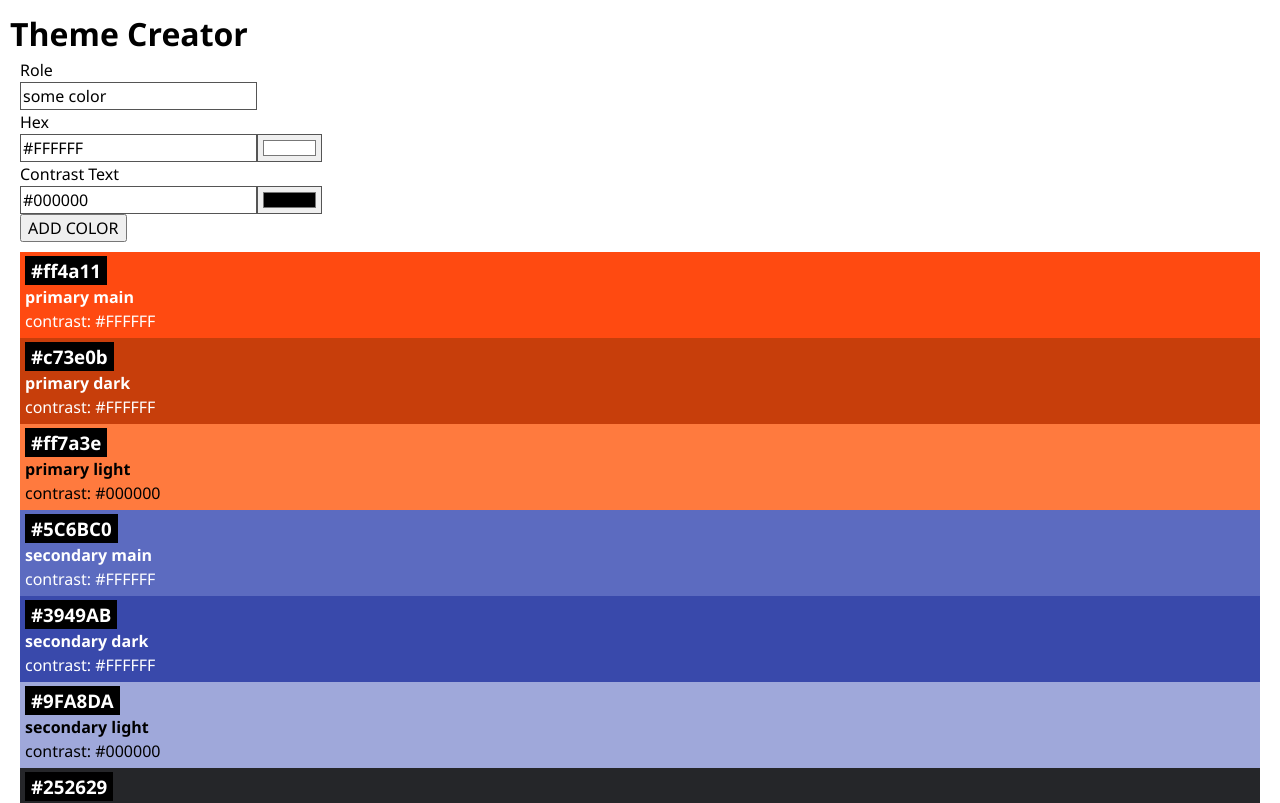
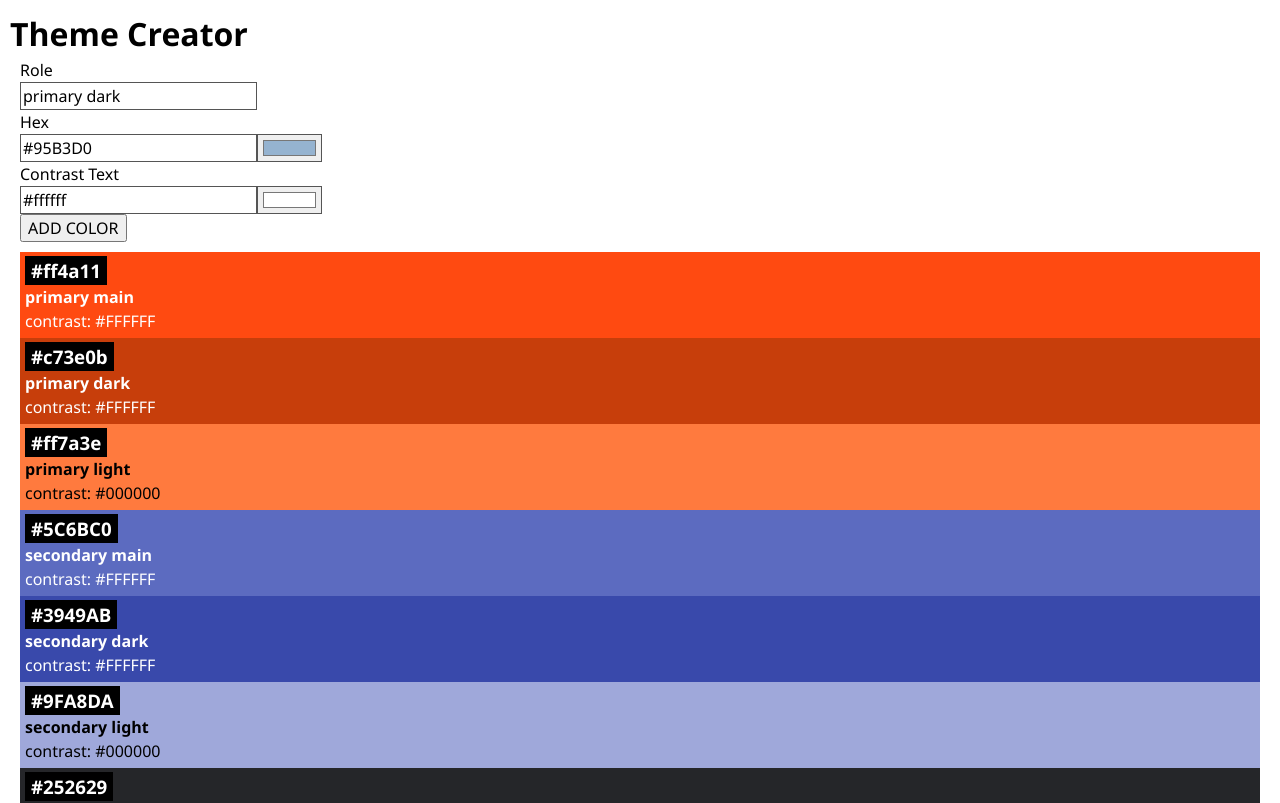
Before and after one commit to isabeen/web-react-recap-project, a React (Vite) app: page / in a window 1280 px wide. Shown: the top 803 px of the page. Built offline with nearby package versions, Linux system fonts and the light colour scheme.

Commit message:
complete task add color to theme

```diff
--- a/package.json
+++ b/package.json
@@ -15,7 +15,9 @@
     "dotenv": "^16.4.5",
     "react": "^18.2.0",
     "react-color-palette": "^7.1.1",
-    "react-dom": "^18.2.0"
+    "react-dom": "^18.2.0",
+    "uid": "^2.0.2",
+    "use-local-storage-state": "^19.2.0"
   },
   "devDependencies": {
     "@types/react": "^18.2.66",
--- a/src/App.jsx
+++ b/src/App.jsx
@@ -2,14 +2,22 @@ import { initialColors } from "./lib/colors";
 import Color from "./Components/Color/Color";
 import ColorForm from "./Components/Color/ColorForm";
 import "./App.css";
+import { uid } from "uid";
+import { useState } from "react";
 
 function App() {
+  const [colorCard, setColorCard] = useState(initialColors);
+
+  const handleAddColor = (newColor) => {
+    setColorCard([{ id: uid(), ...newColor }, ...colorCard]);
+  };
+
   return (
     <>
       <h1>Theme Creator</h1>
-      <ColorForm />
+      <ColorForm onAddColor={handleAddColor} />
 
-      {initialColors.map((color) => {
+      {colorCard.map((color) => {
         return <Color key={color.id} color={color} />;
       })}
     </>
--- a/src/Components/Color/ColorForm.jsx
+++ b/src/Components/Color/ColorForm.jsx
@@ -1,67 +1,51 @@
+import ColorInput from "./ColorInput";
 import "./ColorForm.css";
-import { useState } from "react";
 
-export default function ColorForm() {
-  const [role, setRole] = useState("some color");
-  const [hex, setHex] = useState("#FFFFFF");
-  const [contrast, setContrast] = useState("#000000");
-
-  const handleSubmit = (event) => {
+export default function ColorForm({
+  initialColor = {
+    role: "primary dark",
+    hex: "#95B3D0",
+    contrastText: "#ffffff",
+  },
+  onAddColor,
+}) {
+  function handleSubmit(event) {
     event.preventDefault();
-    alert(`The color you entered was: ${role}`);
-  };
+    const formData = new FormData(event.target);
+    const data = Object.fromEntries(formData);
+    onAddColor(data);
+  }
 
   return (
     <form onSubmit={handleSubmit} className="color-form">
-      <label>
+      <label htmlFor="role">
         Role
         <br />
         <input
           type="text"
-          value={role}
-          onChange={(e) => setRole(e.target.value)}
+          id="role"
+          name="role"
+          defaultValue={initialColor.role}
         />
       </label>
       <br />
-      <div className="color-picker-container">
-        <label>
-          Hex
-          <br />
-          <input
-            type="text"
-            value={hex}
-            onChange={(e) => setHex(e.target.value)}
-          />
-          <input
-            type="color"
-            value={hex}
-            onChange={(e) => setHex(e.target.value)}
-          />
-        </label>
+      <label htmlFor="hex">
+        Hex
         <br />
-        <label>
-          Contrast Text
-          <br />
-          <input
-            type="text"
-            value={contrast}
-            onChange={(e) => setContrast(e.target.value)}
-          />
-          <input
-            type="color"
-            value={contrast}
-            onChange={(e) => setContrast(e.target.value)}
-          />
-        </label>
-      </div>
+        <ColorInput type="text" id="hex" defaultValue={initialColor.hex} />
+      </label>
+      <br />
+      <label htmlFor="contrastText">
+        Contrast Text
+        <br />
+        <ColorInput
+          type="text"
+          id="contrastText"
+          defaultValue={initialColor.contrastText}
+        />
+      </label>
+      <br />
       <input type="submit" value="ADD COLOR" className="input-button" />
     </form>
   );
 }
-
-// <div className="color-form">
-//   <p>Role</p>
-//   <p>Hex</p>
-//   <p>Contrast Text</p>
-//   <button>ADD COLOR</button>
-// </div>
--- a/src/Components/Color/ColorInput.jsx
+++ b/src/Components/Color/ColorInput.jsx
@@ -1,3 +1,22 @@
-import "./ColorInput.css";
+import { useState } from "react";
 
-export default function ColorInput() {}
+export default function ColorInput({ id, defaultValue }) {
+  const [inputValue, setInputValue] = useState(defaultValue);
+
+  function handleInputValue(event) {
+    setInputValue(event.target.value);
+  }
+
+  return (
+    <>
+      <input
+        type="text"
+        id={id}
+        name={id}
+        value={inputValue}
+        onChange={handleInputValue}
+      />
+      <input type="color" value={inputValue} onChange={handleInputValue} />
+    </>
+  );
+}
```
Also changed, not shown: 1 other file (tests, documents, lock files or other folders).
